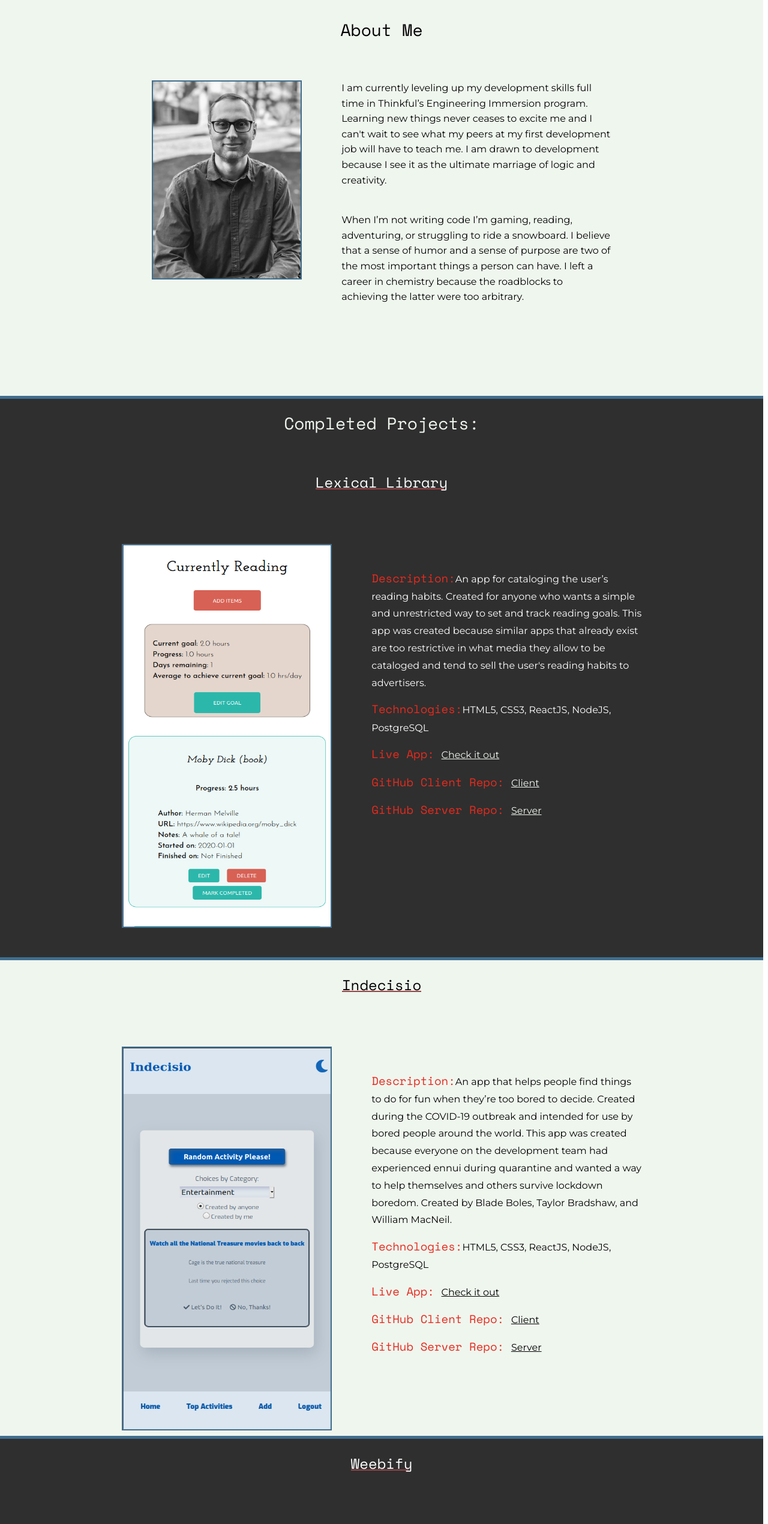
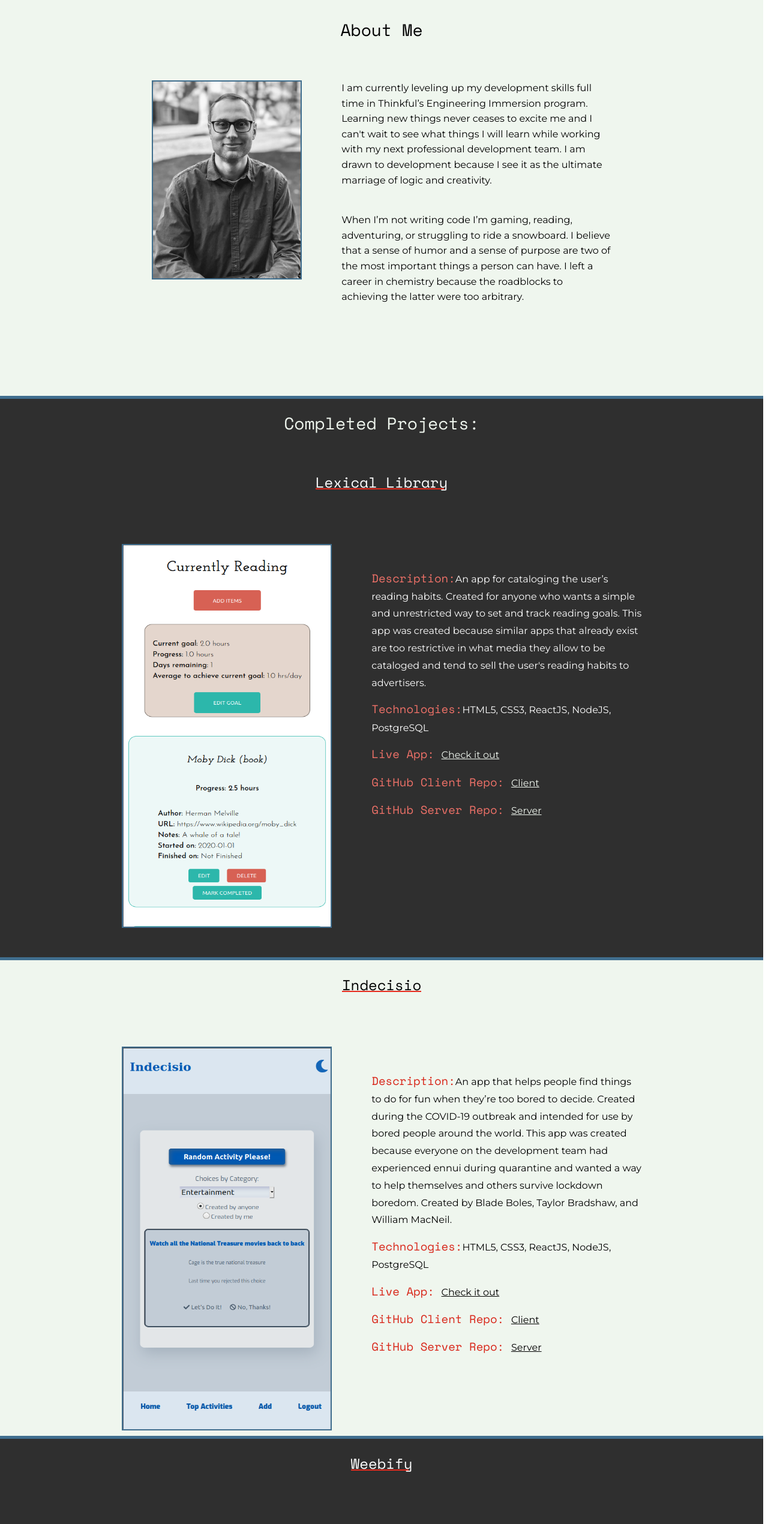
Before and after one commit to BladeBoles/Blade-Boles-Portfolio, a React (Create React App) app: page / in a window 1280 px wide. Shown: the part 940-3481 px from the top of the page at 60% size. Built offline with nearby package versions, Linux system fonts and the light colour scheme.

Commit message:
Added a pinkish red to the palette to fix some contrast issues.  All links now open in new tabs.  About section tweaked a bit.  Next up is linkedin link and css adjustments.

```diff
--- a/src/Components/About/About.js
+++ b/src/Components/About/About.js
@@ -12,7 +12,12 @@ export default function About() {
 
         <div className="about-paragraphs">
           <p className="about-me-paragraph">
-            I am currently leveling up my development skills full time in Thinkful’s Engineering Immersion program.  Learning new things never ceases to excite me and I can't wait to see what my peers at my first development job will have to teach me.  I am drawn to development because I see it as the ultimate marriage of logic and creativity.
+            I am currently leveling up my development skills full time
+            in Thinkful’s Engineering Immersion program.  Learning new
+            things never ceases to excite me and I can't wait to see what
+            things I will learn while working with my next professional
+            development team.  I am drawn to development because I see it
+            as the ultimate marriage of logic and creativity.
           </p>
 
           <p className="about-me-paragraph">
--- a/src/Components/Contact/Contact.js
+++ b/src/Components/Contact/Contact.js
@@ -9,7 +9,7 @@ export default function Contact() {
       <h4 className="contact-header">Contact me:</h4>
 
       <p className="email-paragraph">
-        <span className="keyword">Email:</span>
+        <span className="keyword2">Email:</span>
         <a href="mailto:bladerboles@gmail.com" className="email">bladerboles@gmail.com</a>
       </p>
 
--- a/src/Components/Projects/Project1.js
+++ b/src/Components/Projects/Project1.js
@@ -9,7 +9,7 @@ export default function Project1() {
       <h5 className="app1-header">Lexical Library</h5>
       <div className="project-div">
         <a href="https://lexical-library.bladeboles.now.sh/" target="_blank">
-          <img width="350" src="/assets/LLScreenshot.png" className="lexical-image"  alt="A screenshot of my bookmarks app" />
+          <img width="350" src="/assets/LLScreenshot.png" className="lexical-image" alt="A screenshot of my bookmarks app" />
         </a>
         <ul className="app1-list">
 
@@ -29,21 +29,21 @@ export default function Project1() {
 
           <li>
             <span className="keyword">Live App: </span>
-            <a href ="https://thinkful-ei-jaguar.github.io/Blade-bookmarks-app/dist/" alt="link to live app" className="repo-links">
+            <a href ="https://lexical-library.bladeboles.now.sh/" target="_blank" alt="link to live app" className="repo-links">
               Check it out
             </a>
           </li>
 
           <li>
             <span className="keyword">GitHub Client Repo: </span>
-            <a href = "https://github.com/BladeBoles/LL-client" alt="link to app client repo" className="repo-links">
+            <a href = "https://github.com/BladeBoles/LL-client" target="_blank" alt="link to app client repo" className="repo-links">
               Client
             </a>
           </li>
 
           <li>
             <span className="keyword">GitHub Server Repo: </span>
-            <a href = "https://github.com/BladeBoles/LL-server" alt="link to app server repo" className="repo-links">
+            <a href = "https://github.com/BladeBoles/LL-server" target="_blank" alt="link to app server repo" className="repo-links">
               Server
             </a>
           </li>
--- a/src/Components/Projects/Project2.js
+++ b/src/Components/Projects/Project2.js
@@ -16,7 +16,7 @@ export default function Project2() {
         <ul className="app2-list">
 
           <li>
-            <span className="keyword">Description:</span>
+            <span className="keyword2">Description:</span>
             An app that helps people find things to do for fun when they’re too
             bored to decide.  Created during the COVID-19 outbreak and intended
             for use by bored people around the world.  This app was created because
@@ -26,27 +26,27 @@ export default function Project2() {
           </li>
 
           <li>
-            <span className="keyword">Technologies:</span>
+            <span className="keyword2">Technologies:</span>
             HTML5, CSS3, ReactJS, NodeJS, PostgreSQL
           </li>
 
           <li>
-            <span className="keyword">Live App: </span>
-            <a href="https://indecisio.now.sh/" alt="link to live Indecisio app" className="repo-links2">
+            <span className="keyword2">Live App: </span>
+            <a href="https://indecisio.now.sh/" target="_blank" alt="link to live Indecisio app" className="repo-links2">
               Check it out
             </a>
           </li>
 
           <li>
-            <span className="keyword">GitHub Client Repo: </span>
+            <span className="keyword2">GitHub Client Repo: </span>
             <a href="https://github.com/thinkful-ei-jaguar/indecisio-client" alt="link to app client repo" target="_blank" className="repo-links2">
               Client
             </a>
           </li>
 
           <li>
-            <span className="keyword">GitHub Server Repo: </span>
-            <a href="https://github.com/thinkful-ei-jaguar/indecisio-server" alt="link to app server repo" target="_blank" className="repo-links2">
+            <span className="keyword2">GitHub Server Repo: </span>
+            <a href="https://github.com/stronghearth/indecisio-server" alt="link to app server repo" target="_blank" className="repo-links2">
               Server
             </a>
           </li>
--- a/src/Components/Projects/Projects.css
+++ b/src/Components/Projects/Projects.css
@@ -19,7 +19,7 @@ h4#projects-header {
 
 h5.app1-header {
   font-size: 24px;
-  text-decoration: 2px solid #984447 underline;
+  text-decoration: 2px solid #e62b1e underline;
 }
 
 section.app1, section.app2, section.app3 {
@@ -49,7 +49,13 @@ ul.app1-list, ul.app2-list, ul.app3-list {
 }
 
 span.keyword {
-  color: #e62b1e;
+  color: #ee7168;
+  font-family: 'Space Mono', monospace;
+  font-size: 19px;
+}
+
+span.keyword2 {
+  color: #D82518;
   font-family: 'Space Mono', monospace;
   font-size: 19px;
 }
```
